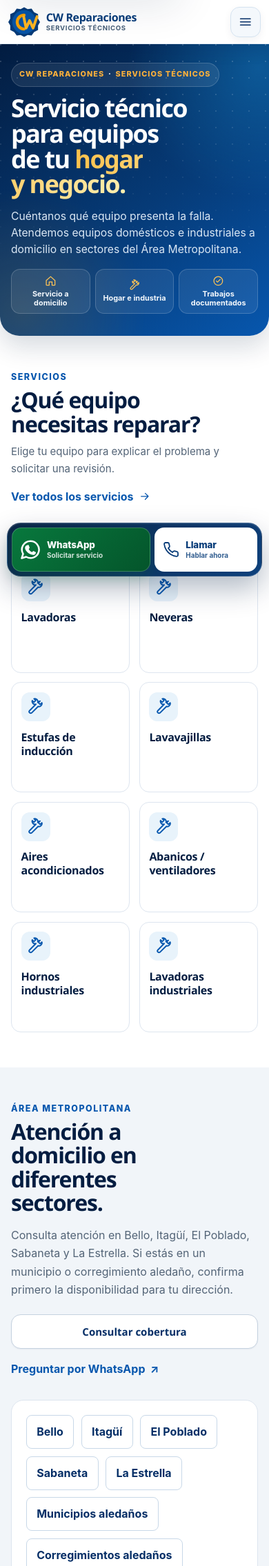
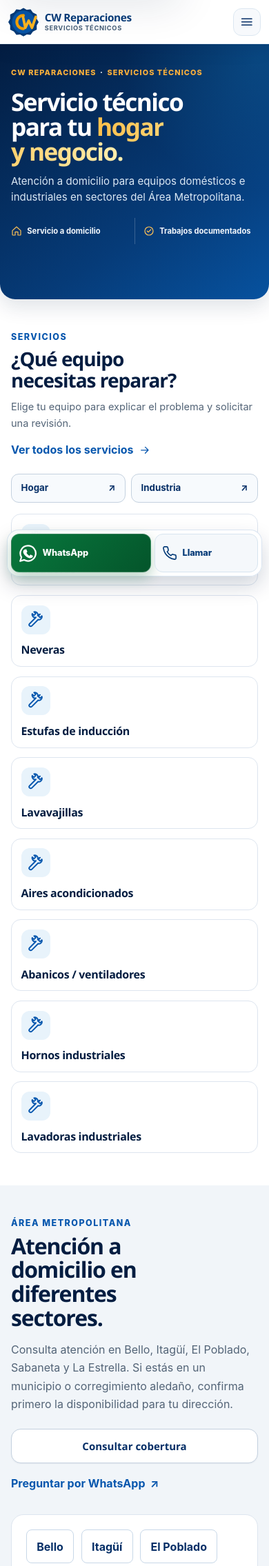
Before and after one commit to Themogged/CW-Reparaciones, a Django app: page / in a window 390 px wide. Shown: the top 2271 px of the page at 69% size. Run offline with Django 5.2, Linux system fonts and the light colour scheme; data comes from the database, SQL or seed files in the repository; data that the repository does not hold is empty.

Commit message:
Refinar interfaz premium del inicio

```diff
--- a/static/website/css/main.css
+++ b/static/website/css/main.css
@@ -70,7 +70,6 @@
     .cw-hero h1 { margin-top: .65rem; font-size: clamp(2rem, 9vw, 2.5rem); line-height: 1.1; }
     .cw-hero-lead { margin-top: 1rem; font-size: 1rem; line-height: 1.5; }
     .cw-hero-panel { display: none; }
-    .cw-hero-proof { margin-top: 1rem; }
     .cw-service-grid { grid-template-columns: repeat(2, minmax(0, 1fr)); gap: .65rem; }
     .cw-service-card { min-height: 160px; border-radius: 17px; padding: .85rem; }
     .cw-service-card .service-card-icon { width: 42px; height: 42px; margin-bottom: .8rem; }
@@ -102,13 +101,6 @@
   .cw-hero h1 { max-width: 12ch; margin-top: 1rem; color: #fff; font-size: clamp(2.65rem, 7vw, 5.7rem); line-height: 1.02; }
   .cw-hero h1 span { color: #ffc354; }
   .cw-hero-lead { max-width: 60ch; margin-top: 1.3rem; color: #e2ebf5; font-size: clamp(1.07rem, 2.1vw, 1.3rem); line-height: 1.55; }
-  .cw-hero-proof { display: none; }
-  .cw-hero-proof-media { min-width: 0; }
-  .cw-hero-proof-copy { display: grid; align-content: center; gap: .55rem; min-width: 0; padding: .9rem .9rem .9rem 0; }
-  .cw-hero-proof-copy > span { color: #ffc354; font-size: .72rem; font-weight: 850; letter-spacing: .08em; text-transform: uppercase; }
-  .cw-hero-proof-copy strong { color: #fff; font-size: 1.05rem; line-height: 1.25; }
-  .cw-hero-proof-copy a { color: #e4effb; font-size: .86rem; font-weight: 750; text-underline-offset: .25em; }
-  .cw-hero-microcopy { margin-top: 1rem; color: #bed0e3; font-size: .91rem; }
   .cw-hero-panel { display: grid; overflow: hidden; align-self: stretch; border: 1px solid #ffffff35; border-radius: 22px; background: #fff; color: var(--text); box-shadow: 0 20px 65px #021a3c50; }
   .cw-panel-heading { display: flex; align-items: center; gap: .8rem; border-bottom: 1px solid var(--border); padding: 1rem 1.2rem; color: var(--blue-800); font-size: .85rem; font-weight: 750; }
   .cw-panel-mark { display: grid; width: 36px; height: 36px; place-items: center; border-radius: 10px; background: var(--blue-800); color: #fff; font-weight: 900; }
@@ -223,11 +215,6 @@
   @media (max-width: 699px) {
     .cw-hero-layout { padding-block: 3.1rem; }
     .cw-hero h1 { max-width: 15ch; }
-    .cw-hero-proof { display: grid; grid-template-columns: minmax(100px, 29%) minmax(0, 1fr); gap: .95rem; overflow: hidden; margin-top: 1.25rem; border: 1px solid #ffffff42; border-radius: 14px; background: #0c4488; }
-    .cw-hero-proof .cw-video-preview { width: 100%; height: 100%; min-height: 178px; aspect-ratio: 9 / 16; }
-    .cw-hero-proof .cw-smart-video { object-fit: cover; }
-    .cw-hero-proof .cw-video-controls { right: .4rem; bottom: .4rem; left: .4rem; }
-    .cw-hero-proof .cw-video-controls button { width: 100%; min-height: 38px; padding: .35rem; font-size: .73rem; }
     .cw-hero-panel { max-width: 500px; }
     .cw-panel-main { min-height: 190px; }
     .cw-service-categories a { flex: 1 1 auto; }
@@ -240,7 +227,6 @@
   @media (max-width: 699px) {
     .cw-hero-layout { padding-block: 2rem 2.3rem; }
     .cw-hero-panel { display: none; }
-    .cw-hero-proof { margin-top: 1rem; }
     .cw-service-card { min-height: 160px; padding: .85rem; }
     .cw-service-card .service-card-icon { width: 42px; height: 42px; margin-bottom: .8rem; }
     .cw-service-card .cw-service-card-image { margin: -.85rem -.85rem .85rem; }
@@ -899,8 +885,8 @@
   }
 
   @media (max-width: 699px) {
-    body { padding-bottom: calc(98px + var(--safe-bottom)); }
-    .page-error, .page-success { padding-bottom: calc(98px + var(--safe-bottom)); }
+    body { padding-bottom: calc(84px + var(--safe-bottom)); }
+    .page-error, .page-success { padding-bottom: calc(84px + var(--safe-bottom)); }
     .quiet-panel { align-items: flex-start; flex-wrap: wrap; }
     .quiet-panel .button { width: 100%; margin-left: 0; }
     .final-cta-actions .button { width: 100%; }
@@ -948,7 +934,7 @@
   @media (min-width: 700px) {
     .cw-hero-layout { align-items: center; padding-block: 3.5rem; }
     .cw-hero h1 { max-width: 15ch; font-size: clamp(3.4rem, 5vw, 4.7rem); }
-    .cw-hero-trust { display: grid; grid-template-columns: repeat(3, minmax(0, 1fr)); }
+    .cw-hero-trust { display: grid; grid-template-columns: repeat(2, minmax(0, 1fr)); }
     .cw-hero-trust li { justify-content: center; border-radius: 14px; text-align: center; }
     .cw-hero-panel { align-self: center; }
   }
@@ -967,56 +953,52 @@
       box-shadow: 0 8px 28px rgb(3 29 65 / 7%);
     }
     .site-header .container { width: min(100% - 24px, var(--container)); }
-    .site-header .brand img { width: 46px; height: 46px; flex-basis: 46px; }
-    .site-header .brand-wordmark strong { font-size: 1rem; }
-    .site-header .brand-wordmark small { font-size: .6rem; }
+    .site-header .brand img { width: 44px; height: 44px; flex-basis: 44px; }
+    .site-header .brand-wordmark strong { font-size: .96rem; }
+    .site-header .brand-wordmark small { font-size: .58rem; }
     .site-header .header-whatsapp { display: none; }
     .site-header .menu-toggle {
-      width: 44px;
-      min-width: 44px;
-      height: 44px;
-      border: 1px solid #d5e3f0;
-      border-radius: 13px;
-      background: #f4f8fc;
-      box-shadow: 0 4px 12px rgb(3 29 65 / 6%);
+      width: 40px;
+      min-width: 40px;
+      height: 40px;
+      border: 1px solid #dce7f1;
+      border-radius: 12px;
+      background: #f7f9fc;
+      box-shadow: none;
     }
 
     .cw-hero {
       position: relative;
       isolation: isolate;
-      border-radius: 0 0 28px 28px;
+      border-radius: 0 0 22px 22px;
       background:
-        radial-gradient(circle at 96% 8%, rgb(22 139 211 / 42%), transparent 35%),
-        radial-gradient(circle at 8% 92%, rgb(255 159 0 / 14%), transparent 34%),
-        linear-gradient(145deg, #031d41 0%, #063b78 56%, #0757ae 100%);
-      box-shadow: 0 16px 36px rgb(3 29 65 / 16%);
+        radial-gradient(circle at 96% 5%, rgb(22 139 211 / 24%), transparent 38%),
+        linear-gradient(145deg, #031d41 0%, #063b78 64%, #07529f 100%);
+      box-shadow: 0 12px 28px rgb(3 29 65 / 12%);
     }
     .cw-hero::before {
       position: absolute;
       z-index: -1;
       inset: 0;
-      opacity: .18;
-      background-image: radial-gradient(circle at 1px 1px, white 1px, transparent 0);
-      background-size: 24px 24px;
+      display: none;
       content: "";
-      mask-image: linear-gradient(to bottom, black, transparent 78%);
     }
-    .cw-hero-layout { position: relative; z-index: 1; padding-block: 1.7rem 2rem; }
+    .cw-hero-layout { position: relative; z-index: 1; padding-block: 1.65rem calc(5rem + var(--safe-bottom)); }
     .cw-hero-copy { max-width: none; }
     .cw-overline {
       display: inline-flex;
       align-items: center;
-      border: 1px solid rgb(255 255 255 / 17%);
-      border-radius: 999px;
-      padding: .45rem .68rem;
-      background: rgb(255 255 255 / 8%);
+      border: 0;
+      border-radius: 0;
+      padding: 0;
+      background: transparent;
       font-size: .68rem;
       letter-spacing: .1em;
     }
     .cw-hero h1 {
       max-width: 13ch;
       margin-top: .85rem;
-      font-size: clamp(2.25rem, 9vw, 2.75rem);
+      font-size: clamp(2.2rem, 8.7vw, 2.6rem);
       line-height: 1.02;
       letter-spacing: -.045em;
       text-wrap: balance;
@@ -1027,58 +1009,29 @@
       background-clip: text;
       -webkit-background-clip: text;
     }
-    .cw-hero-lead { max-width: 39ch; margin-top: 1rem; color: #dbe8f5; font-size: .98rem; line-height: 1.52; }
-    .cw-hero-trust { display: grid; grid-template-columns: repeat(3, minmax(0, 1fr)); gap: .45rem; margin-top: 1rem; }
+    .cw-hero-lead { max-width: 38ch; margin-top: .9rem; color: #dbe8f5; font-size: .94rem; line-height: 1.5; }
+    .cw-hero-trust { display: grid; grid-template-columns: repeat(2, minmax(0, 1fr)); gap: 0; margin-top: 1.15rem; }
     .cw-hero-trust li {
-      min-height: 52px;
-      align-content: center;
-      justify-content: center;
-      flex-wrap: wrap;
-      gap: .28rem;
-      border-radius: 13px;
-      padding: .5rem .35rem;
-      font-size: .68rem;
-      line-height: 1.22;
-      text-align: center;
+      min-height: 38px;
+      justify-content: flex-start;
+      flex-wrap: nowrap;
+      gap: .45rem;
+      border: 0;
+      border-radius: 0;
+      padding: 0 .65rem 0 0;
+      background: transparent;
+      font-size: .7rem;
+      line-height: 1.25;
+      text-align: left;
     }
-    .cw-hero-trust .icon { width: 1.05rem; height: 1.05rem; flex-basis: 1.05rem; }
-    .cw-hero-trust li span { flex-basis: 100%; }
-    .cw-hero-proof {
-      grid-template-columns: 112px minmax(0, 1fr);
-      gap: 0;
-      min-height: 116px;
-      overflow: hidden;
-      margin-top: .5rem;
-      border: 1px solid rgb(255 255 255 / 22%);
-      border-radius: 17px;
-      background: linear-gradient(135deg, rgb(255 255 255 / 13%), rgb(255 255 255 / 7%));
-      box-shadow: inset 0 1px rgb(255 255 255 / 10%);
-    }
-    .cw-hero-proof .cw-video-preview { width: 100%; height: 116px; min-height: 116px; aspect-ratio: auto; }
-    .cw-hero-proof .cw-smart-video { object-fit: cover; }
-    .cw-hero-proof .cw-video-controls { right: auto; bottom: 50%; left: 50%; transform: translate(-50%, 50%); }
-    .cw-hero-proof .cw-video-controls button {
-      width: 42px;
-      min-height: 42px;
-      border-radius: 50%;
-      padding: 0;
-      background: rgb(3 29 65 / 86%);
-      font-size: 0;
-      box-shadow: 0 8px 18px rgb(0 0 0 / 24%);
-    }
-    .cw-hero-proof .cw-video-controls button::before { content: "\25B6"; font-size: .9rem; }
-    .cw-hero-proof .cw-video-controls button[aria-label^="Pausar"]::before { content: "\2016"; font-size: 1.05rem; }
-    .cw-hero-proof-copy { gap: .35rem; padding: .85rem; }
-    .cw-hero-proof-copy > span { font-size: .62rem; letter-spacing: .07em; }
-    .cw-hero-proof-copy strong { font-size: .94rem; }
-    .cw-hero-proof-copy a { font-size: .75rem; }
-    .cw-hero-microcopy { display: none; }
-    .cw-hero-microcopy .icon { width: 1rem; height: 1rem; flex: 0 0 1rem; margin-top: .08rem; color: #ffc354; }
+    .cw-hero-trust li + li { border-left: 1px solid rgb(255 255 255 / 20%); padding-left: .75rem; }
+    .cw-hero-trust .icon { width: 1rem; height: 1rem; flex-basis: 1rem; }
+    .cw-hero-trust li span { flex-basis: auto; }
 
-    .cw-page-home .section { padding-block: 3.2rem; }
-    .cw-page-home .section-heading { margin-bottom: 1.55rem; }
-    .cw-page-home .section-heading h2 { font-size: clamp(2rem, 8vw, 2.55rem); line-height: 1.08; }
-    .cw-page-home .section-heading p:not(.eyebrow) { margin-top: .7rem; font-size: .94rem; }
+    .cw-page-home .section { padding-block: 2.9rem; }
+    .cw-page-home .section-heading { margin-bottom: 1.35rem; }
+    .cw-page-home .section-heading h2 { font-size: clamp(1.75rem, 6.8vw, 2.15rem); line-height: 1.1; }
+    .cw-page-home .section-heading p:not(.eyebrow) { margin-top: .7rem; font-size: .91rem; }
     .cw-page-home .section-heading-split > .text-link { margin-top: .85rem; }
     .cw-service-categories { gap: .5rem; margin-bottom: 1rem; }
     .cw-service-categories a { min-height: 42px; border-radius: 11px; background: #f7fafd; font-size: .83rem; }
@@ -1090,35 +1043,35 @@
       grid-auto-flow: row;
       grid-auto-columns: auto;
       grid-template-columns: minmax(0, 1.15fr) minmax(0, .85fr);
-      gap: 6px;
+      gap: 5px;
       width: auto;
       max-width: 520px;
       min-height: 0;
       margin-inline: auto;
-      border: 1px solid rgb(255 255 255 / 16%);
-      border-radius: 20px;
-      padding: 6px;
-      background: linear-gradient(135deg, rgb(3 29 65 / 97%), rgb(6 59 120 / 97%));
-      box-shadow: 0 18px 40px rgb(3 29 65 / 30%), inset 0 1px rgb(255 255 255 / 10%);
+      border: 1px solid rgb(213 226 239 / 88%);
+      border-radius: 17px;
+      padding: 5px;
+      background: rgb(255 255 255 / 94%);
+      box-shadow: 0 14px 30px rgb(3 29 65 / 18%), inset 0 1px rgb(255 255 255 / 80%);
       backdrop-filter: blur(18px);
     }
     .mobile-sticky-actions > :only-child { grid-column: 1 / -1; }
     .sticky-action {
       min-width: 0;
-      min-height: 64px;
+      min-height: 56px;
       justify-content: flex-start;
-      gap: .55rem;
+      gap: .45rem;
       border: 1px solid transparent;
-      border-radius: 14px;
-      padding: .55rem .7rem;
+      border-radius: 12px;
+      padding: .5rem .65rem;
       font-size: .84rem;
       text-align: left;
       box-shadow: none;
       transition: transform 160ms ease, background-color 160ms ease, box-shadow 160ms ease;
     }
     .sticky-action:hover { transform: translateY(-1px); }
-    .sticky-action-copy strong { font-size: .84rem; font-weight: 850; letter-spacing: -.01em; }
-    .sticky-action-copy small { margin-top: .1rem; font-size: .62rem; font-weight: 650; opacity: .82; }
+    .sticky-action-copy strong { font-size: .8rem; font-weight: 850; letter-spacing: -.01em; }
+    .sticky-action-copy small { display: none; }
     .sticky-whatsapp {
       border-color: rgb(255 255 255 / 20%);
       background: linear-gradient(135deg, #08783d, #04552b);
@@ -1127,23 +1080,29 @@
     }
     .sticky-whatsapp:hover { background: linear-gradient(135deg, #0b8748, #056333); }
     .sticky-whatsapp .icon {
-      width: 30px;
-      height: 30px;
-      flex: 0 0 30px;
+      width: 27px;
+      height: 27px;
+      flex: 0 0 27px;
       border-radius: 0;
       padding: 0;
       background: transparent;
       color: #fff;
     }
     .sticky-call {
-      border-color: rgb(255 255 255 / 72%);
-      background: #fff;
+      border-color: #d7e4ef;
+      background: #f5f8fb;
       color: #063b78;
     }
     .sticky-call:hover { background: #f4f8fc; }
-    .sticky-call .icon, .sticky-primary .icon { width: 24px; height: 24px; flex: 0 0 24px; }
+    .sticky-call .icon, .sticky-primary .icon { width: 22px; height: 22px; flex: 0 0 22px; }
     .sticky-primary { background: linear-gradient(135deg, #ffb522, #ff9300); color: #031d41; }
     .sticky-primary:hover { background: linear-gradient(135deg, #ffc043, #ff9f00); }
+  }
+
+  @media (max-width: 420px) {
+    .cw-service-grid { grid-template-columns: 1fr; }
+    .cw-service-card { min-height: 0; }
+    .cw-service-card .cw-service-card-image img { height: 124px; }
   }
 
   @media (max-width: 359px) {
@@ -1152,9 +1111,6 @@
     .site-header .brand-wordmark strong { font-size: .9rem; }
     .site-header .brand-wordmark small { font-size: .54rem; }
     .cw-hero h1 { font-size: 2.16rem; }
-    .cw-hero-trust { grid-template-columns: 1fr; }
-    .cw-hero-trust li { min-height: 42px; justify-content: flex-start; flex-wrap: nowrap; padding-inline: .65rem; text-align: left; }
-    .cw-hero-trust li span { flex-basis: auto; }
     .cw-service-grid { grid-template-columns: 1fr; }
     .mobile-sticky-actions { grid-template-columns: 1.08fr .92fr; }
     .sticky-action { min-height: 58px; padding-inline: .6rem; }
--- a/templates/website/base.html
+++ b/templates/website/base.html
@@ -22,9 +22,9 @@
     <meta name="color-scheme" content="light">
     {% block robots_meta %}{% endblock %}
     <link rel="icon" href="{% static 'website/images/favicon.svg' %}" type="image/svg+xml">
-    <link rel="preload" href="{% static 'website/css/main.css' %}?v=20260916-v7" as="style">
-    <link rel="stylesheet" href="{% static 'website/css/main.css' %}?v=20260916-v7">
-    <script defer src="{% static 'website/js/main.js' %}?v=20260916-v7"></script>
+    <link rel="preload" href="{% static 'website/css/main.css' %}?v=20260916-v8" as="style">
+    <link rel="stylesheet" href="{% static 'website/css/main.css' %}?v=20260916-v8">
+    <script defer src="{% static 'website/js/main.js' %}?v=20260916-v8"></script>
     {% block extra_head %}{% endblock %}
 </head>
 <body class="{% block body_class %}{% endblock %}">
--- a/templates/website/home.html
+++ b/templates/website/home.html
@@ -33,28 +33,12 @@
   <div class="container cw-hero-layout">
     <div class="cw-hero-copy">
       <p class="cw-overline">CW Reparaciones <span>·</span> Servicios Técnicos</p>
-      <h1 id="hero-title">Servicio técnico para equipos de tu <span>hogar y negocio.</span></h1>
-      <p class="cw-hero-lead">Cuéntanos qué equipo presenta la falla. Atendemos equipos domésticos e industriales a domicilio en sectores del Área Metropolitana.</p>
+      <h1 id="hero-title">Servicio técnico para tu <span>hogar y negocio.</span></h1>
+      <p class="cw-hero-lead">Atención a domicilio para equipos domésticos e industriales en sectores del Área Metropolitana.</p>
       <ul class="cw-hero-trust" aria-label="Características del servicio">
         <li><svg class="icon" aria-hidden="true"><use href="{% static 'website/images/icons.svg' %}#icon-home"></use></svg><span>Servicio a domicilio</span></li>
-        <li><svg class="icon" aria-hidden="true"><use href="{% static 'website/images/icons.svg' %}#icon-tool"></use></svg><span>Hogar e industria</span></li>
         <li><svg class="icon" aria-hidden="true"><use href="{% static 'website/images/icons.svg' %}#icon-check-circle"></use></svg><span>Trabajos documentados</span></li>
       </ul>
-      {% if site_settings.feature_portfolio and portfolio_projects %}
-        {% for project in portfolio_projects|slice:":1" %}
-          {% for video in project.published_videos|slice:":1" %}
-          <div class="cw-hero-proof" aria-label="Trabajo técnico real documentado">
-            <div class="cw-hero-proof-media">{% include "website/partials/portfolio_video.html" with video=video %}</div>
-            <div class="cw-hero-proof-copy">
-              <span>Trabajo real · CW Reparaciones</span>
-              <strong>{{ project.title }}</strong>
-              <a href="{% url 'website:portfolio_detail' project.slug %}">Ver el caso completo <span aria-hidden="true">↗</span></a>
-            </div>
-          </div>
-          {% endfor %}
-        {% endfor %}
-      {% endif %}
-      <p class="cw-hero-microcopy"><svg class="icon" aria-hidden="true"><use href="{% static 'website/images/icons.svg' %}#icon-check"></use></svg><span>Comparte el equipo, la falla y tu zona para coordinar la revisión.</span></p>
     </div>
     <div class="cw-hero-panel" aria-label="Información del servicio">
       <div class="cw-panel-heading"><span class="cw-panel-mark">CW</span><span>Atención para equipos domésticos e industriales</span></div>
--- a/templates/website/partials/service_card.html
+++ b/templates/website/partials/service_card.html
@@ -1,9 +1,10 @@
 {% load static %}
 <article class="service-card cw-service-card">
-    {% if service.image %}<a class="cw-service-card-image" href="{% url 'website:service_detail' service.slug %}"><img src="{{ service.image.url }}" alt="Equipo relacionado con {{ service.name }}" loading="lazy" decoding="async"></a>{% endif %}
+    {% if service.image %}<a class="cw-service-card-image" href="{% url 'website:service_detail' service.slug %}"><img src="{{ service.image.url }}" alt="Equipo relacionado con {{ service.name }}" loading="lazy" decoding="async"></a>{% else %}
     <div class="service-card-icon" aria-hidden="true">
         <svg class="icon"><use href="{% static 'website/images/icons.svg' %}#icon-{{ service.icon_key|default:'tool' }}"></use></svg>
     </div>
+    {% endif %}
     {% if service.category %}<p class="eyebrow service-card-category">{{ service.category }}</p>{% endif %}
     <h3><a href="{% url 'website:service_detail' service.slug %}">{{ service.name }}</a></h3>
     {% if service.short_description %}<p>{{ service.short_description }}</p>{% endif %}
```
